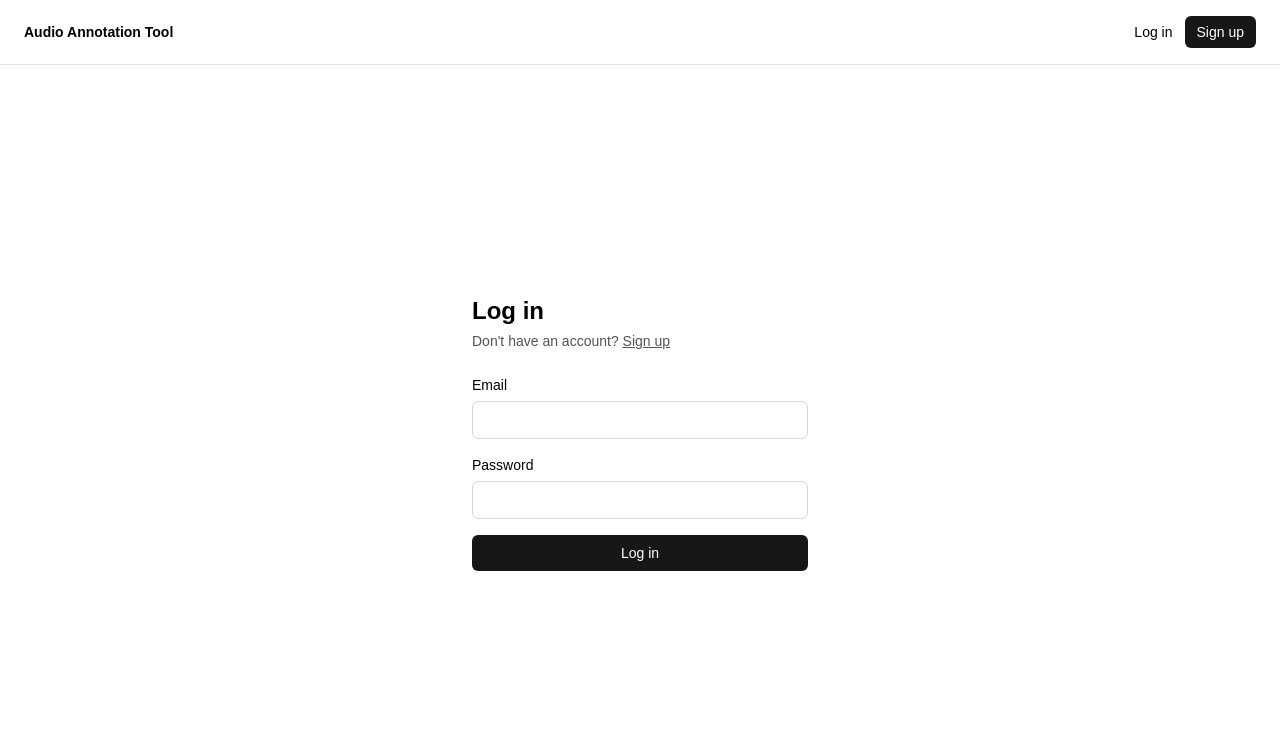
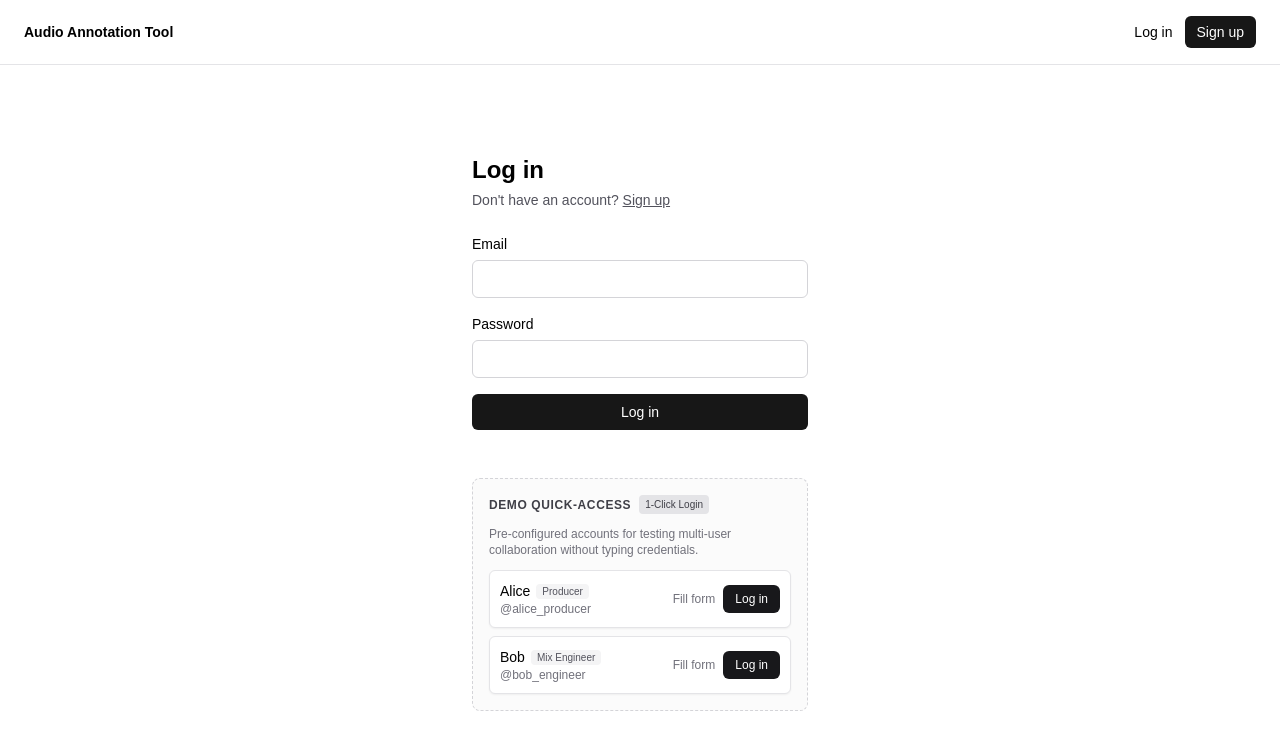
Before and after one commit to bigzyzz/audio-annotation-extraction-tool, a Next.js app in the folder apps/web/: page /login in a window 1280 px wide. Shown: the top 750 px of the page. Built offline with nearby package versions, Linux system fonts and the light colour scheme; no server answers.

Commit message:
feat(auth): add 1-click demo personas and credential auto-fill for evaluation (closes #44)

```diff
--- a/apps/web/package.json
+++ b/apps/web/package.json
@@ -7,7 +7,7 @@
     "build": "next build",
     "start": "next start",
     "lint": "eslint",
-    "test": "tsx --test src/lib/audio-validate.test.ts src/lib/format-duration.test.ts src/lib/signed-url.test.ts src/lib/waveform-peaks-client.test.ts src/lib/annotations.test.ts src/components/annotation-panel.test.ts src/lib/waveform-markers.test.ts src/lib/annotation-realtime.test.ts src/lib/search-query.test.ts src/lib/search-audio.test.ts src/components/search-field.test.ts src/components/file-list.test.ts"
+    "test": "tsx --test src/lib/audio-validate.test.ts src/lib/format-duration.test.ts src/lib/signed-url.test.ts src/lib/waveform-peaks-client.test.ts src/lib/annotations.test.ts src/components/annotation-panel.test.ts src/lib/waveform-markers.test.ts src/lib/annotation-realtime.test.ts src/lib/search-query.test.ts src/lib/search-audio.test.ts src/components/search-field.test.ts src/components/file-list.test.ts src/lib/demo-accounts.test.ts"
   },
   "dependencies": {
     "@audio-tool/shared-types": "workspace:*",
--- a/apps/web/src/app/login/actions.ts
+++ b/apps/web/src/app/login/actions.ts
@@ -2,6 +2,7 @@
 
 import { redirect } from "next/navigation";
 import { createClient } from "@/lib/supabase/server";
+import { getDemoPersona } from "@/lib/demo-accounts";
 
 export type LoginFormState = {
   error?: string;
@@ -37,3 +38,61 @@ export async function login(
 
   redirect("/");
 }
+
+/**
+ * 1-click login action for pre-configured demo personas (Alice and Bob).
+ * Automatically seeds the user account if it does not exist yet.
+ */
+export async function loginAsDemoUser(
+  personaId: string
+): Promise<LoginFormState> {
+  const persona = getDemoPersona(personaId);
+  if (!persona) {
+    return { error: "Unknown demo persona." };
+  }
+
+  const supabase = await createClient();
+
+  // Try signing in with pre-seeded demo credentials
+  let { error } = await supabase.auth.signInWithPassword({
+    email: persona.email,
+    password: persona.password,
+  });
+
+  // If user does not exist yet, auto-seed the demo account on demand
+  if (error && /invalid login credentials/i.test(error.message)) {
+    const { data: signUpData, error: signUpError } = await supabase.auth.signUp({
+      email: persona.email,
+      password: persona.password,
+      options: { data: { username: persona.username } },
+    });
+
+    if (signUpError) {
+      return {
+        error: `Could not auto-seed demo account: ${signUpError.message}`,
+      };
+    }
+
+    if (signUpData.session) {
+      redirect("/");
+    }
+
+    const retry = await supabase.auth.signInWithPassword({
+      email: persona.email,
+      password: persona.password,
+    });
+    error = retry.error;
+  }
+
+  if (error) {
+    if (/email not confirmed/i.test(error.message)) {
+      return {
+        error:
+          "Demo account requires email confirmation. Turn 'Confirm email' OFF in Supabase Dashboard (Auth -> Providers -> Email) for instant demo logins.",
+      };
+    }
+    return { error: error.message };
+  }
+
+  redirect("/");
+}
--- a/apps/web/src/app/login/page.tsx
+++ b/apps/web/src/app/login/page.tsx
@@ -1,13 +1,21 @@
 "use client";
 
 import Link from "next/link";
-import { useActionState } from "react";
+import { useActionState, useState } from "react";
 import { login, type LoginFormState } from "./actions";
+import { DemoAuthPanel } from "@/components/demo-auth-panel";
 
 const initialState: LoginFormState = {};
 
 export default function LoginPage() {
   const [state, formAction, isPending] = useActionState(login, initialState);
+  const [email, setEmail] = useState("");
+  const [password, setPassword] = useState("");
+
+  function handleFillCredentials(demoEmail: string, demoPassword: string) {
+    setEmail(demoEmail);
+    setPassword(demoPassword);
+  }
 
   return (
     <div className="mx-auto flex w-full max-w-sm flex-1 flex-col justify-center gap-6 px-6 py-16">
@@ -35,6 +43,8 @@ export default function LoginPage() {
             id="email"
             name="email"
             type="email"
+            value={email}
+            onChange={(e) => setEmail(e.target.value)}
             autoComplete="email"
             required
             className="rounded-md border border-zinc-300 bg-white px-3 py-2 text-sm text-black outline-none focus:border-zinc-500 dark:border-zinc-700 dark:bg-zinc-900 dark:text-zinc-50"
@@ -52,6 +62,8 @@ export default function LoginPage() {
             id="password"
             name="password"
             type="password"
+            value={password}
+            onChange={(e) => setPassword(e.target.value)}
             autoComplete="current-password"
             required
             className="rounded-md border border-zinc-300 bg-white px-3 py-2 text-sm text-black outline-none focus:border-zinc-500 dark:border-zinc-700 dark:bg-zinc-900 dark:text-zinc-50"
@@ -75,6 +87,8 @@ export default function LoginPage() {
           {isPending ? "Logging in…" : "Log in"}
         </button>
       </form>
+
+      <DemoAuthPanel onFillCredentials={handleFillCredentials} />
     </div>
   );
 }
--- /dev/null
+++ b/apps/web/src/components/demo-auth-panel.tsx
@@ -0,0 +1,132 @@
+"use client";
+
+import { useState, useTransition } from "react";
+import { DEMO_PERSONAS, type DemoPersona } from "@/lib/demo-accounts";
+import { loginAsDemoUser } from "@/app/login/actions";
+
+type DemoAuthPanelProps = {
+  /**
+   * Optional callback to populate the parent form inputs without submitting immediately.
+   */
+  onFillCredentials?: (email: string, password: string) => void;
+};
+
+export function DemoAuthPanel({ onFillCredentials }: DemoAuthPanelProps) {
+  const [isPending, startTransition] = useTransition();
+  const [activePersona, setActivePersona] = useState<string | null>(null);
+  const [error, setError] = useState<string | null>(null);
+
+  const personas = [DEMO_PERSONAS.alice, DEMO_PERSONAS.bob];
+
+  function handleQuickLogin(persona: DemoPersona) {
+    setError(null);
+    setActivePersona(persona.id);
+    startTransition(async () => {
+      const result = await loginAsDemoUser(persona.id);
+      if (result?.error) {
+        setError(result.error);
+        setActivePersona(null);
+      }
+    });
+  }
+
+  return (
+    <div className="mt-6 flex flex-col gap-3 rounded-lg border border-dashed border-zinc-300 bg-zinc-50/75 p-4 dark:border-zinc-700 dark:bg-zinc-900/50">
+      <div className="flex items-center justify-between">
+        <div className="flex items-center gap-2">
+          <span className="text-xs font-semibold uppercase tracking-wider text-zinc-700 dark:text-zinc-300">
+            Demo Quick-Access
+          </span>
+          <span className="rounded bg-zinc-200 px-1.5 py-0.5 text-[10px] font-medium text-zinc-700 dark:bg-zinc-800 dark:text-zinc-300">
+            1-Click Login
+          </span>
+        </div>
+      </div>
+
+      <p className="text-xs text-zinc-500 dark:text-zinc-400">
+        Pre-configured accounts for testing multi-user collaboration without typing credentials.
+      </p>
+
+      {error && (
+        <p
+          role="alert"
+          className="rounded bg-red-50 p-2 text-xs text-red-700 dark:bg-red-950 dark:text-red-300"
+        >
+          {error}
+        </p>
+      )}
+
+      <div className="flex flex-col gap-2">
+        {personas.map((persona) => {
+          const isCurrentActive = isPending && activePersona === persona.id;
+
+          return (
+            <div
+              key={persona.id}
+              className="flex items-center justify-between rounded-md border border-zinc-200 bg-white p-2.5 shadow-xs transition-colors hover:border-zinc-300 dark:border-zinc-800 dark:bg-zinc-900 dark:hover:border-zinc-700"
+            >
+              <div className="flex flex-col">
+                <div className="flex items-center gap-1.5">
+                  <span className="text-sm font-medium text-black dark:text-zinc-50">
+                    {persona.name}
+                  </span>
+                  <span className="rounded bg-zinc-100 px-1.5 py-0.2 text-[10px] font-medium text-zinc-600 dark:bg-zinc-800 dark:text-zinc-400">
+                    {persona.role}
+                  </span>
+                </div>
+                <span className="text-xs text-zinc-500 dark:text-zinc-400">
+                  @{persona.username}
+                </span>
+              </div>
+
+              <div className="flex items-center gap-2">
+                {onFillCredentials && (
+                  <button
+                    type="button"
+                    disabled={isPending}
+                    onClick={() =>
+                      onFillCredentials(persona.email, persona.password)
+                    }
+                    className="text-xs text-zinc-500 underline-offset-2 hover:text-black hover:underline disabled:opacity-50 dark:text-zinc-400 dark:hover:text-zinc-200"
+                  >
+                    Fill form
+                  </button>
+                )}
+
+                <button
+                  type="button"
+                  disabled={isPending}
+                  onClick={() => handleQuickLogin(persona)}
+                  className="flex items-center gap-1.5 rounded-md bg-zinc-900 px-3 py-1.5 text-xs font-medium text-white transition-colors hover:bg-zinc-700 disabled:cursor-not-allowed disabled:opacity-60 dark:bg-zinc-100 dark:text-zinc-900 dark:hover:bg-zinc-300"
+                >
+                  {isCurrentActive && (
+                    <svg
+                      className="h-3 w-3 animate-spin"
+                      fill="none"
+                      viewBox="0 0 24 24"
+                    >
+                      <circle
+                        className="opacity-25"
+                        cx="12"
+                        cy="12"
+                        r="10"
+                        stroke="currentColor"
+                        strokeWidth="4"
+                      />
+                      <path
+                        className="opacity-75"
+                        fill="currentColor"
+                        d="M4 12a8 8 0 018-8v8H4z"
+                      />
+                    </svg>
+                  )}
+                  <span>{isCurrentActive ? "Signing in…" : "Log in"}</span>
+                </button>
+              </div>
+            </div>
+          );
+        })}
+      </div>
+    </div>
+  );
+}
--- /dev/null
+++ b/apps/web/src/lib/demo-accounts.ts
@@ -0,0 +1,46 @@
+/**
+ * Demo personas for evaluation, presentations, and multi-user testing.
+ * Provides pre-configured accounts (Alice and Bob) so evaluators can
+ * immediately test real-time collaboration without typing credentials or
+ * waiting for confirmation emails.
+ */
+
+export type DemoPersonaId = "alice" | "bob";
+
+export type DemoPersona = {
+  id: DemoPersonaId;
+  name: string;
+  role: string;
+  username: string;
+  email: string;
+  password: string;
+  description: string;
+};
+
+export const DEMO_PERSONAS: Record<DemoPersonaId, DemoPersona> = {
+  alice: {
+    id: "alice",
+    name: "Alice",
+    role: "Producer",
+    username: "alice_producer",
+    email: "alice@audiotool.test",
+    password: "Password123!",
+    description: "Uploads tracks and adds timestamped feedback markers",
+  },
+  bob: {
+    id: "bob",
+    name: "Bob",
+    role: "Mix Engineer",
+    username: "bob_engineer",
+    email: "bob@audiotool.test",
+    password: "Password123!",
+    description: "Reviews feedback and collaborates on annotations in real-time",
+  },
+};
+
+export function getDemoPersona(id: string): DemoPersona | undefined {
+  if (id === "alice" || id === "bob") {
+    return DEMO_PERSONAS[id];
+  }
+  return undefined;
+}
```
Also changed, not shown: 2 other files (tests, documents, lock files or other folders).
